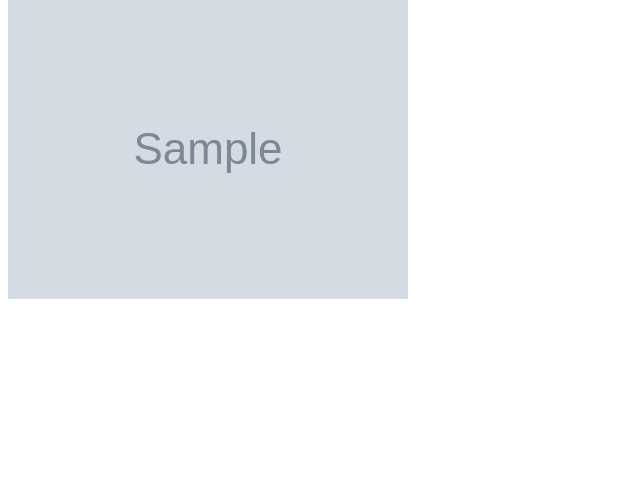
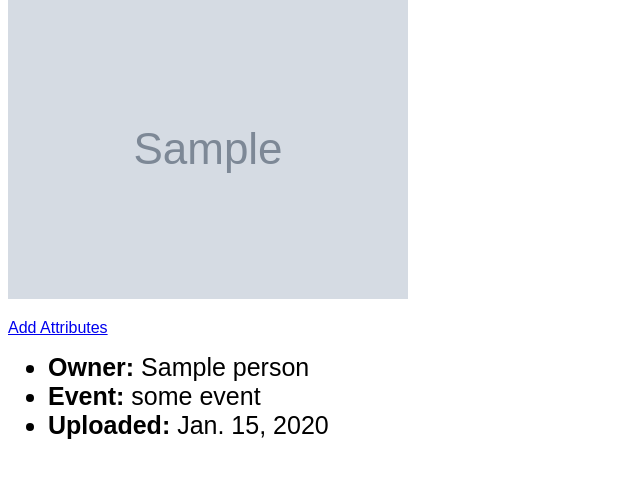
Before and after one commit to EarthSquirrel/django-photo-album, a Django app: page /photos/photo-details/1/ in a window 1280 px wide. Shown: the part 143-621 px from the top of the page, without its empty margins (0-640 px from the left). Run offline with Django 3.2, Linux system fonts and the light colour scheme; tables that the repository leaves empty hold one stand-in row (values such as "Sample post"); grey boxes marked "Sample" are stand-in pictures; some libraries are stand-ins or nearby versions.

Commit message:
Added attributes to details

```diff
--- a/photoAlbum/photos/templates/photos/photo_details_view.html
+++ b/photoAlbum/photos/templates/photos/photo_details_view.html
@@ -4,5 +4,11 @@
 {% block content %}
 <h1> Photo Information </h1>
 <img src="{{ photo.large_thumb.url }}" alt="An error occured when loading the image '{{ photo_url }}'"/>
+<p><a href="{% url 'photos:add_attributes' photo_id=photo.pk %}"> Add Attributes </a></p>
+<ul class="details">
+    {% for at in attributes %}
+        <li> <b> {{ at.0 }} </b> {{ at.1 }} </li>
+    {% endfor %}
+</ul>
 
 {% endblock %}
--- a/photoAlbum/photos/views.py
+++ b/photoAlbum/photos/views.py
@@ -29,6 +29,8 @@ class PhotoDetailsView(genViews.DetailView):
 
     def get_context_data(self, **kwargs):
         context = super().get_context_data(**kwargs)
+        photo = context['object']
+        context['attributes'] = utils.get_html_attributes(photo)
         # import pdb; pdb.set_trace()
         return context
 
```
